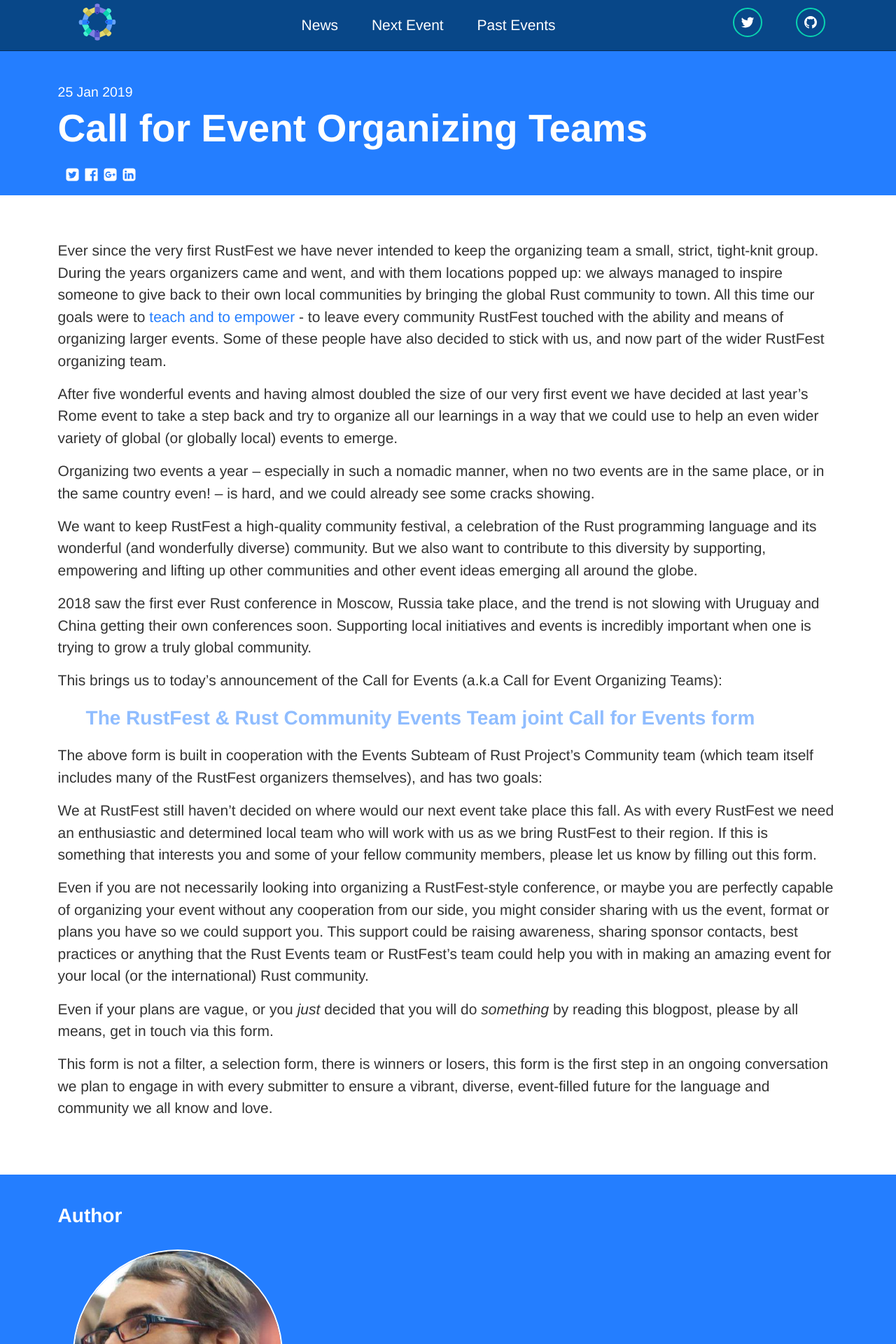
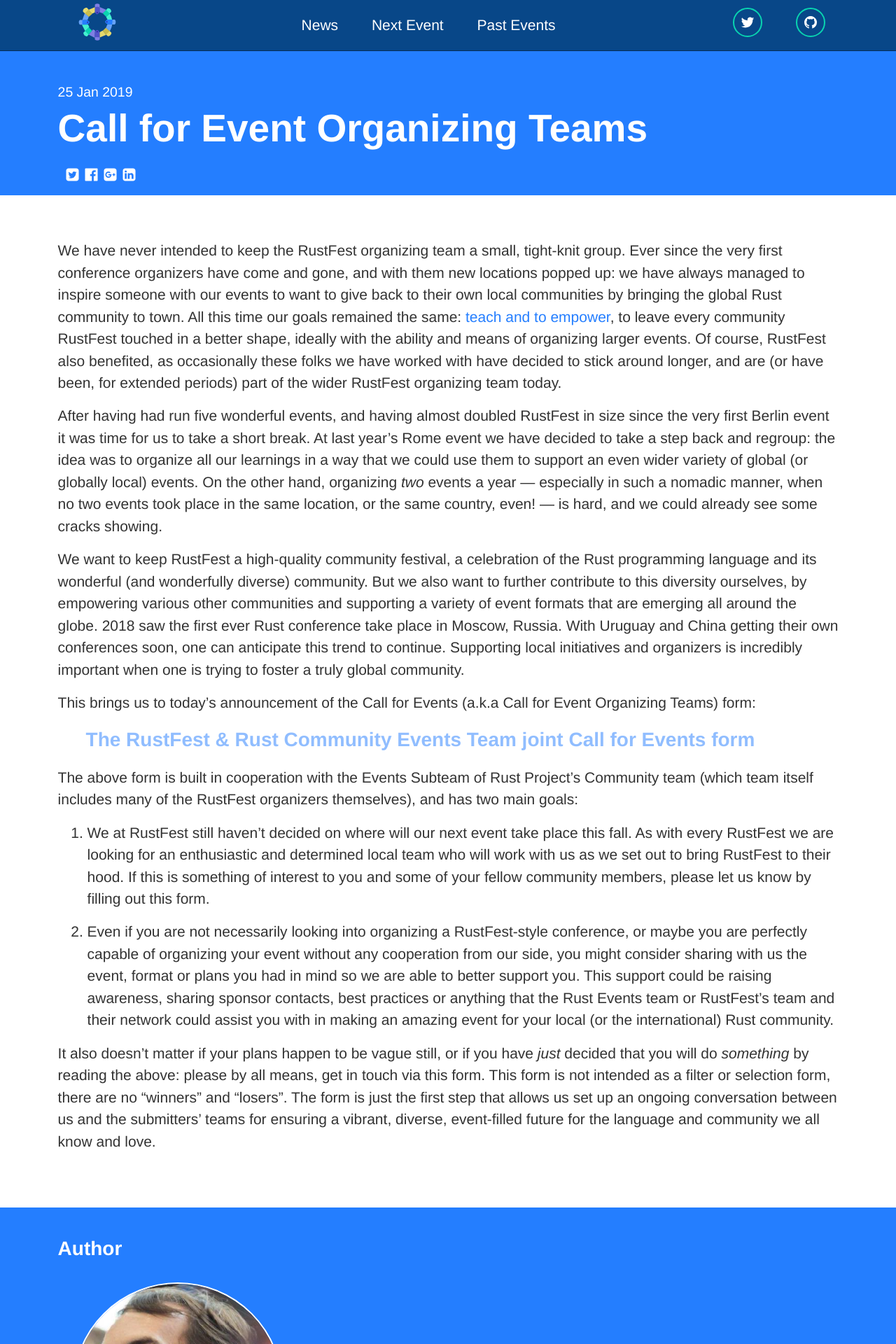
Before and after one commit to RustFestEU/blog.rustfest.eu, a Jekyll site: the page built from _posts/2019-01-25-call-for-teams.md, in a window 1280 px wide. Shown: the top 1920 px of the page at 70% size. Built offline with Jekyll 4.4.1, drawn with Linux system fonts in a browser that asks for light colours.

Commit message:
Fix team cfp wording

```diff
--- a/_posts/2019-01-25-call-for-teams.md
+++ b/_posts/2019-01-25-call-for-teams.md
@@ -5,26 +5,27 @@
 authors:
  - flaki
 ---
-Ever since the very first RustFest we have never intended to keep the organizing team a small, strict, tight-knit group. During the years organizers came and went, and with them locations popped up: we always managed to inspire someone to give back to their own local communities by bringing the global Rust community to town. All this time our goals were to [teach and to empower](https://github.com/rust-community/foss-events-planner) - to leave every community RustFest touched with the ability and means of organizing larger events. Some of these people have also decided to stick with us, and now part of the wider RustFest organizing team.
+<style>
+.post-content ol li {
+  list-style: auto;
+  margin-left: 2em;
+}
+</style>
 
-After five wonderful events and having almost doubled the size of our very first event we have decided at last year's Rome event to take a step back and try to organize all our learnings in a way that we could use to help an even wider variety of global (or globally local) events to emerge.
+We have never intended to keep the RustFest organizing team a small, tight-knit group. Ever since the very first conference organizers have come and gone, and with them new locations popped up: we have always managed to inspire someone with our events to want to give back to their own local communities by bringing the global Rust community to town. All this time our goals remained the same: [teach and to empower](https://github.com/rust-community/foss-events-planner), to leave every community RustFest touched in a better shape, ideally with the ability and means of organizing larger events. Of course, RustFest also benefited, as occasionally these folks we have worked with have decided to stick around longer, and are (or have been, for extended periods) part of the wider RustFest organizing team today.
 
-Organizing two events a year -- especially in such a nomadic manner, when no two events are in the same place, or in the same country even! -- is hard, and we could already see some cracks showing.
+After having had run five wonderful events, and having almost doubled RustFest in size since the very first Berlin event it was time for us to take a short break. At last year's Rome event we have decided to take a step back and regroup: the idea was to organize all our learnings in a way that we could use them to support an even wider variety of global (or globally local) events. On the other hand, organizing _two_ events a year — especially in such a nomadic manner, when no two events took place in the same location, or the same country, even! — is hard, and we could already see some cracks showing.
 
-We want to keep RustFest a high-quality community festival, a celebration of the Rust programming language and its wonderful (and wonderfully diverse) community. But we also want to contribute to this diversity by supporting, empowering and lifting up other communities and other event ideas emerging all around the globe.
+We want to keep RustFest a high-quality community festival, a celebration of the Rust programming language and its wonderful (and wonderfully diverse) community. But we also want to further contribute to this diversity ourselves, by empowering various other communities and supporting a variety of event formats that are emerging all around the globe. 2018 saw the first ever Rust conference take place in Moscow, Russia. With Uruguay and China getting their own conferences soon, one can anticipate this trend to continue. Supporting local initiatives and organizers is incredibly important when one is trying to foster a truly global community.
 
-2018 saw the first ever Rust conference in Moscow, Russia take place, and the trend is not slowing with Uruguay and China getting their own conferences soon. Supporting local initiatives and events is incredibly important when one is trying to grow a truly global community.
-
-This brings us to today's announcement of the Call for Events (a.k.a Call for Event Organizing Teams):
+This brings us to today's announcement of the Call for Events (a.k.a Call for Event Organizing Teams) form:
 
 > #### [The RustFest & Rust Community Events Team joint Call for Events form](https://docs.google.com/forms/d/1gxAgOl4ug8RhGFmQoRScveLgNigb0Gc8BIX6ZZJLj5I/)
 
-The above form is built in cooperation with the Events Subteam of Rust Project's Community team (which team itself includes many of the RustFest organizers themselves), and has two goals:
+The above form is built in cooperation with the Events Subteam of Rust Project's Community team (which team itself includes many of the RustFest organizers themselves), and has two main goals:
 
-1. We at RustFest still haven't decided on where would our next event take place this fall. As with every RustFest we need an enthusiastic and determined local team who will work with us as we bring RustFest to their region. If this is something that interests you and some of your fellow community members, please let us know by filling out this form.
+1. We at RustFest still haven't decided on where will our next event take place this fall. As with every RustFest we are looking for an enthusiastic and determined local team who will work with us as we set out to bring RustFest to their hood. If this is something of interest to you and some of your fellow community members, please let us know by filling out this form.
 
-2. Even if you are not necessarily looking into organizing a RustFest-style conference, or maybe you are perfectly capable of organizing your event without any cooperation from our side, you might consider sharing with us the event, format or plans you have so we could support you. This support could be raising awareness, sharing sponsor contacts, best practices or anything that the Rust Events team or RustFest's team could help you with in making an amazing event for your local (or the international) Rust community.
+2. Even if you are not necessarily looking into organizing a RustFest-style conference, or maybe you are perfectly capable of organizing your event without any cooperation from our side, you might consider sharing with us the event, format or plans you had in mind so we are able to better support you. This support could be raising awareness, sharing sponsor contacts, best practices or anything that the Rust Events team or RustFest's team and their network could assist you with in making an amazing event for your local (or the international) Rust community.
 
-Even if your plans are vague, or you *just* decided that you will do *something* by reading this blogpost, please by all means, get in touch via this form.
-
-This form is not a filter, a selection form, there is winners or losers, this form is the first step in an ongoing conversation we plan to engage in with every submitter to ensure a vibrant, diverse, event-filled future for the language and community we all know and love.
+It also doesn't matter if your plans happen to be vague still, or if you have *just* decided that you will do *something* by reading the above: please by all means, get in touch via this form. This form is not intended as a filter or selection form, there are no "winners" and "losers". The form is just the first step that allows us set up an ongoing conversation between us and the submitters' teams for ensuring a vibrant, diverse, event-filled future for the language and community we all know and love.
```
